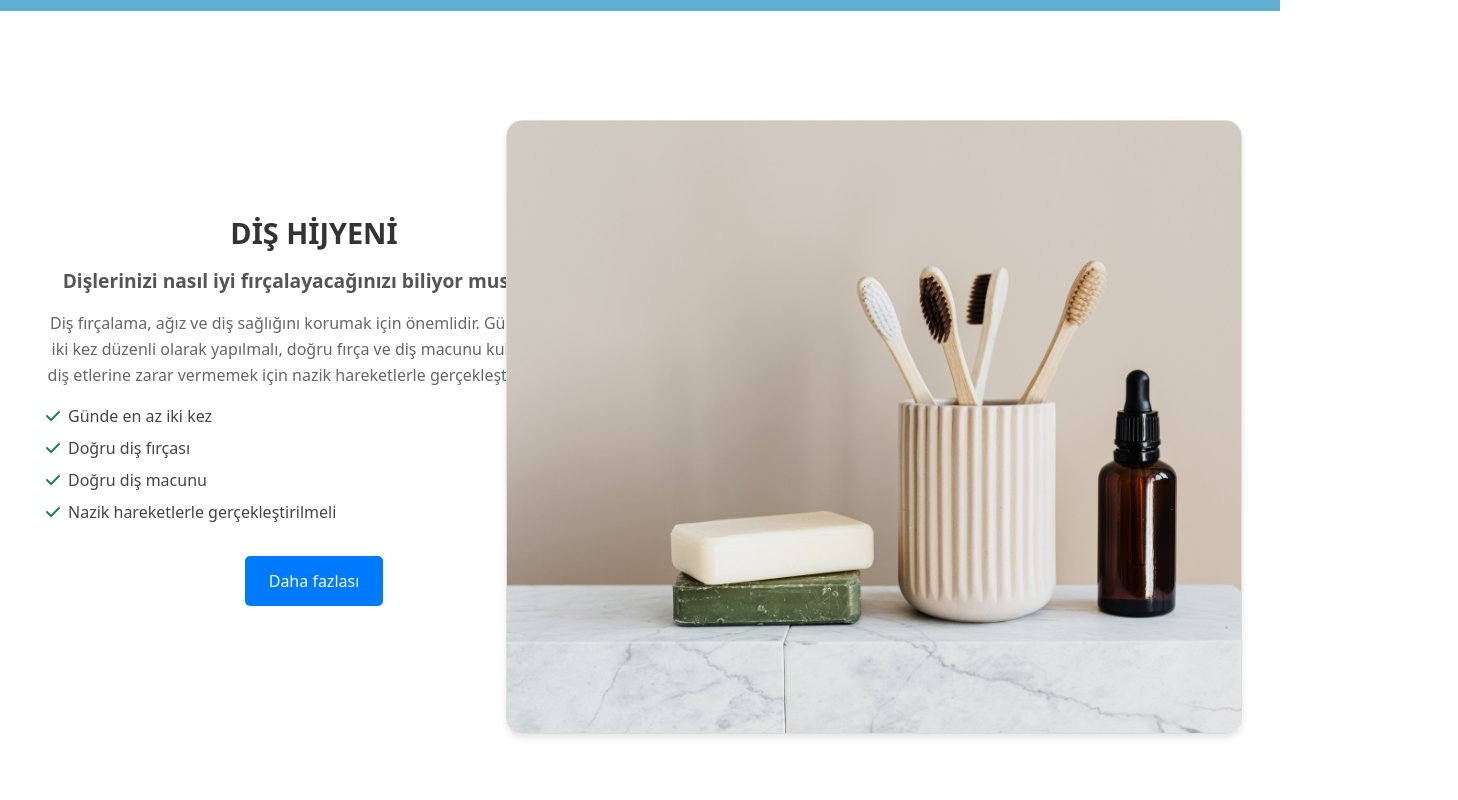
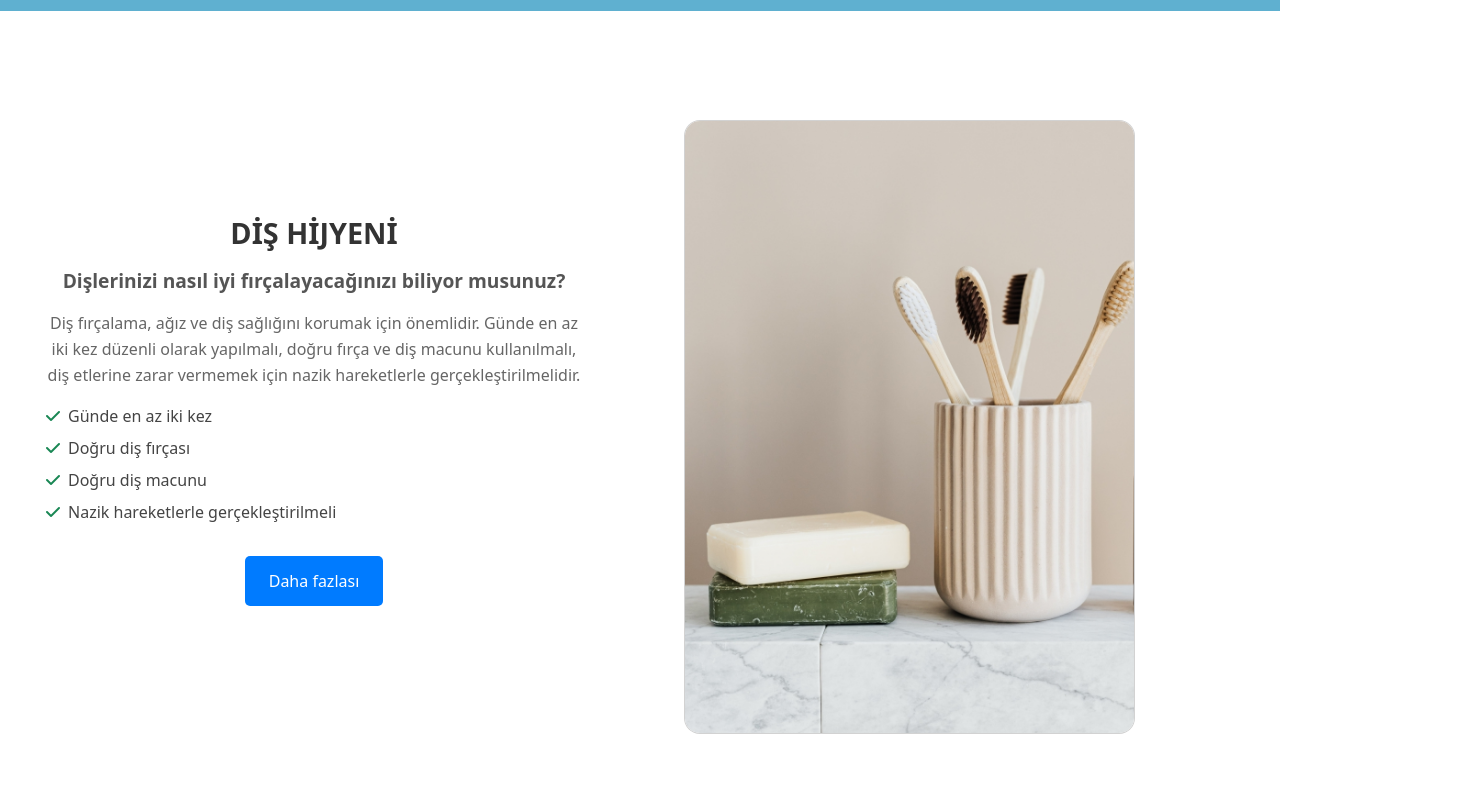
Before and after one commit to Furkan-Kamaci/sahan-dent, an Angular app: page /home-page in a window 1280 px wide. Shown: the part 2660-3460 px from the top of the page, 1458 px wide, since content can reach past the window. Built offline with nearby package versions, Linux system fonts and the light colour scheme.

Commit message:
dis hijyen belt wide done

```diff
--- a/src/app/pages/home-page/dis-hijyen-belt/image-area/image-area.component.scss
+++ b/src/app/pages/home-page/dis-hijyen-belt/image-area/image-area.component.scss
@@ -13,18 +13,15 @@
 }
 
 #image-area-container {
-  width: 80%;                 /* Let the card take full width of the container */
-  // max-width: 400px;            /* Limit the maximum width of the card */
-  border: 1px solid #ddd;      /* Optional border for the card */
-  border-radius: 1rem;         /* Rounded corners for the card */
-  overflow: hidden;            /* Ensure no overflow beyond the card */
-  box-shadow: 0 4px 6px rgba(0, 0, 0, 0.1); /* Subtle shadow for the card */
-  height: 80%;                /* Card height fills the wrapper */
+  width: 80%;
+  height: 80%;
+  border-radius: 1rem;
+  overflow: hidden;
+  position: relative;
 }
 
 img.card-img-top {
-  height: 100%;                /* Image height fills the card */
-  width: auto;                 /* Maintain aspect ratio by adjusting width */
-  object-fit: cover;           /* Ensure the image covers the height fully */
-  border-radius: 0;            /* No extra rounding beyond the card's border */
+  object-fit: cover;
+  width: 100%;                /* Image fully covers the container */
+  height: 100%;
 }
```
